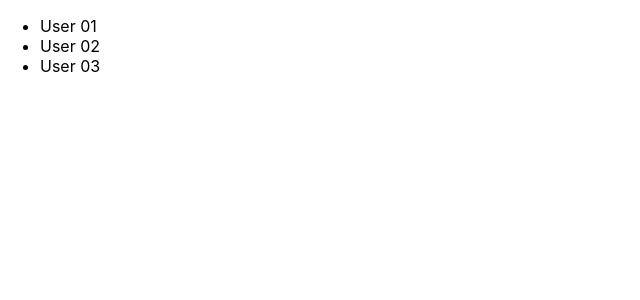
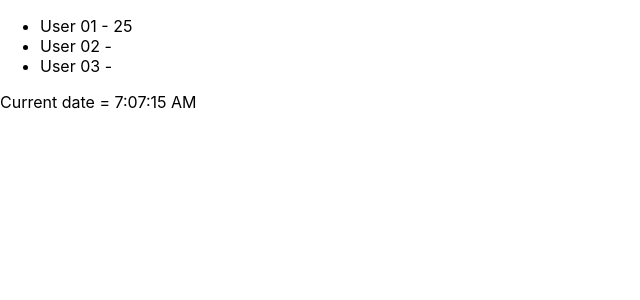
Before and after one commit to feiiydu/hello, a React (Create React App) app: page / in a window 1280 px wide. Shown: the top 300 px of the page, without its empty margins (0-640 px from the left). Built offline with nearby package versions, Linux system fonts and the light colour scheme.

Commit message:
Clock componentDidMount componentWillMount

```diff
--- a/src/App.js
+++ b/src/App.js
@@ -14,6 +14,7 @@
 // export default App;
 
 import { Component } from "react";
+import Clock from "./components/Clock";
 import User from "./components/User";
 
 class App extends Component {
@@ -21,10 +22,13 @@ class App extends Component {
     return (
       <div>
         <ul>
-          <User info="User 01"/>
+          <User info="User 01" age="25"/>
           <User info="User 02"/>
           <User info="User 03"/>
         </ul>
+        <hi>
+          <Clock></Clock>
+        </hi>
       </div>
     )
   }
--- /dev/null
+++ b/src/components/Clock.js
@@ -0,0 +1,22 @@
+import { Component } from "react";
+
+class Clock extends Component {
+    constructor() {
+        super();
+        this.state = { date: new Date() };
+    }
+
+    componentDidMount() { // ตอนที่ component นี้เริ่มใช้
+        setInterval( () => { this.setState({date: new Date()})}, 1000 ); // {ทำอะไร}, ทุกๆ 1000 ms
+    }
+    componentWillMount() { // ตอนที่ component นี้เลิกใช้
+
+    }
+
+    render() {
+        return <div> Current date = {this.state.date.toLocaleTimeString()} </div>;
+    }
+
+}
+
+export default Clock;
--- a/src/components/User.js
+++ b/src/components/User.js
@@ -9,7 +9,7 @@ import { Component } from "react";
 
 class User extends Component {
     render() {
-        return <li>{ this.props.info }</li>;
+        return <li>{ this.props.info } - { this.props.age }</li>;
     }
 
 }
```
